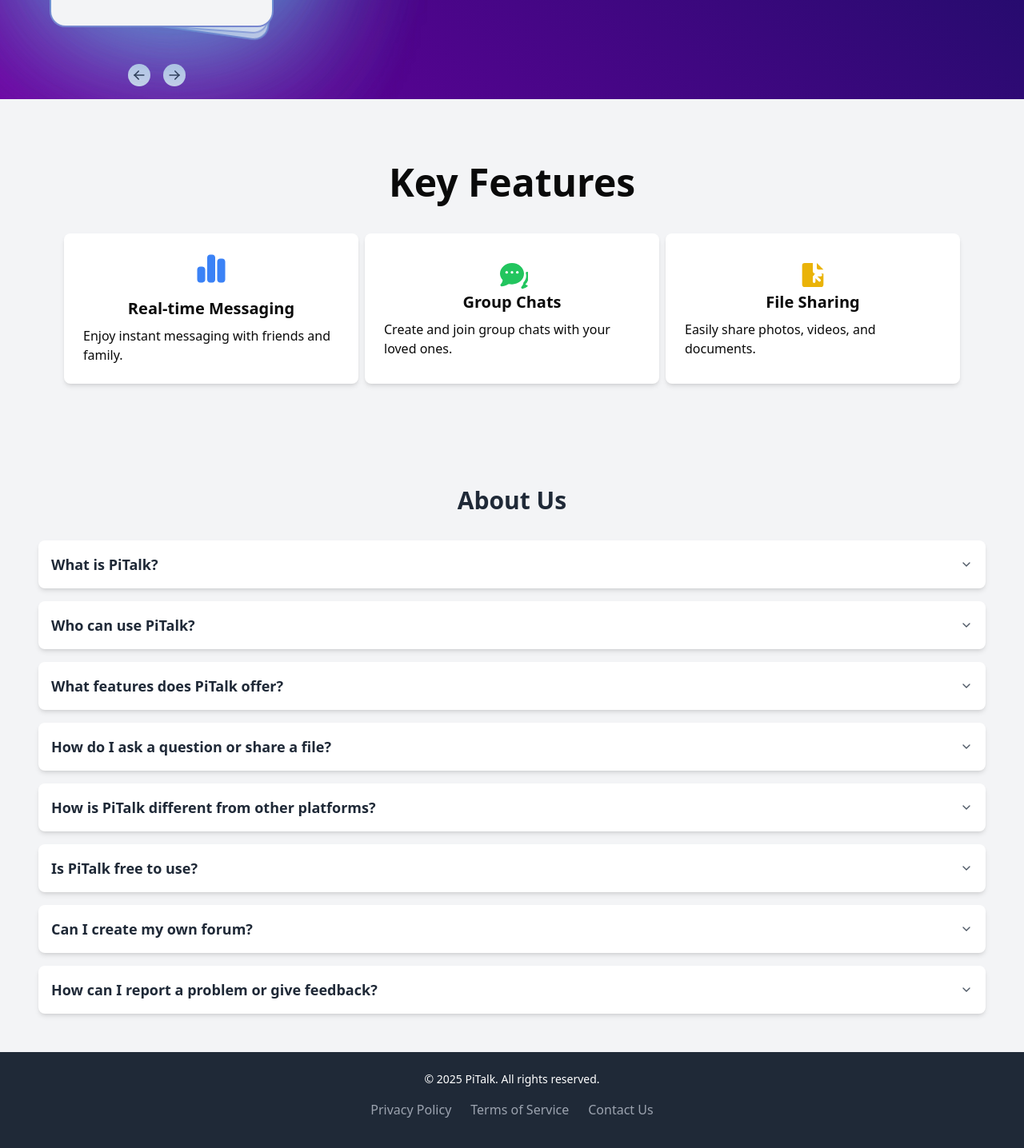
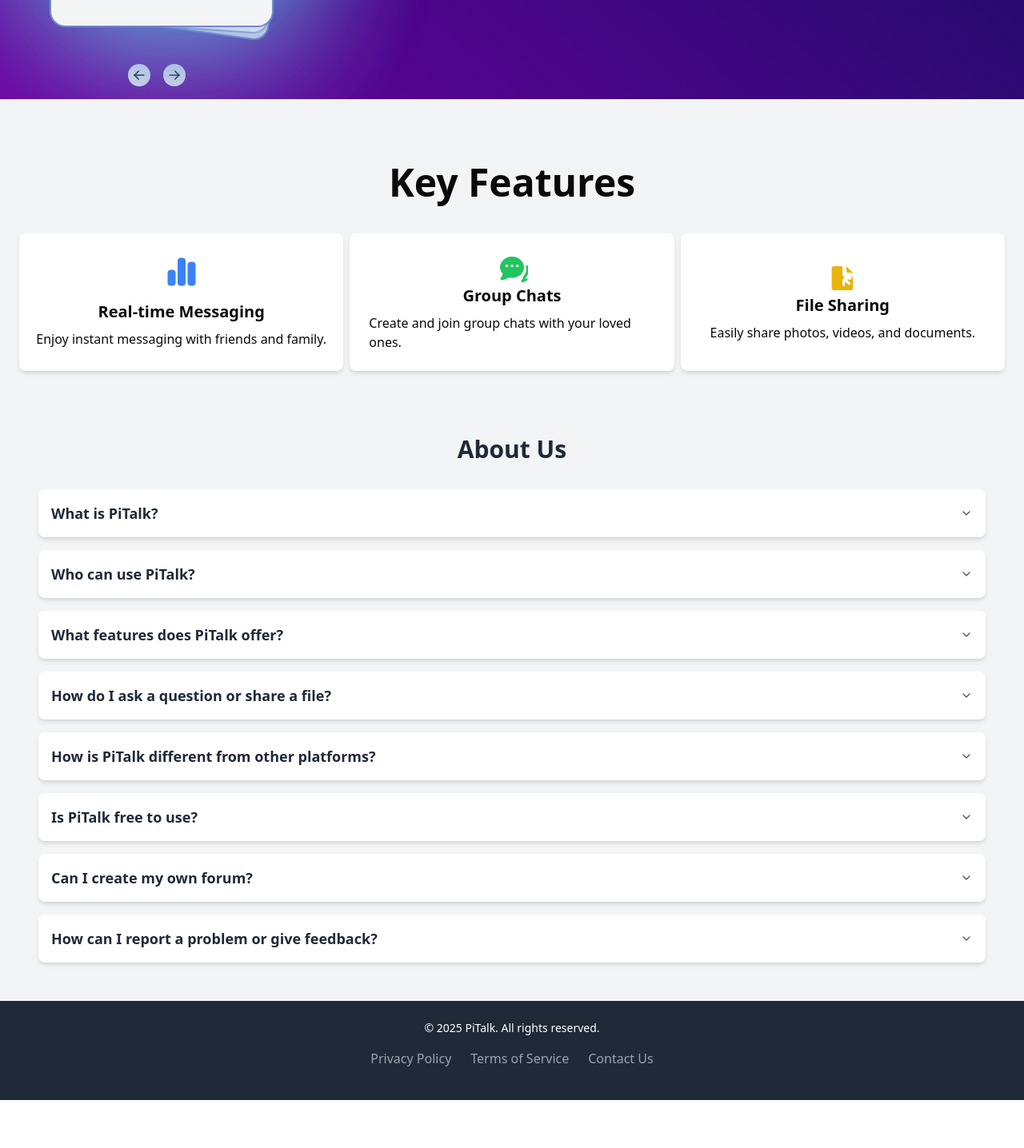
Before and after one commit to adityakashyap5047/PiTalk, a Next.js app: page / in a window 1280 px wide. Shown: the part 736-2172 px from the top of the page at 80% size. After the commit the page ends 2112 px from the top, so only its background shows below. Built offline with nearby package versions, Linux system fonts and the light colour scheme.

Commit message:
re-designing the page

```diff
--- a/app/page.js
+++ b/app/page.js
@@ -1,5 +1,4 @@
 import React from "react";
-import Image from "next/image";
 import { BackgroundGradientAnimation } from "@/components/ui/background-gradient-animation";
 import Main from "@/components/Main";
 import AboutUs from "@/components/AboutUs";
@@ -16,13 +15,13 @@ const Homepage = () => {
       </section>
 
       {/* Features Section */}
-      <section className="container mx-auto py-20 px-20">
+      <section className="container mx-auto py-20 px-6">
         <h3 className="text-5xl font-semibold text-center flex gap-2 justify-center mb-10">
           Key Features
         </h3>
 
-        <div className="grid grid-cols-1 md:grid-cols-2 lg:grid-cols-3 gap-2">
-          <div className="p-6 bg-white rounded-lg shadow-md flex justify-center flex-col items-center">
+        <div className="grid grid-cols-1 lg:grid-cols-3 w-full gap-2">
+          <div className="p-4 bg-white rounded-lg shadow-md flex justify-center flex-col items-center">
             <svg
               className="w-10 h-10 text-blue-500 fill-current mb-4"
               xmlns="http://www.w3.org/2000/svg"
--- a/components/AboutUs.js
+++ b/components/AboutUs.js
@@ -54,7 +54,7 @@ const AboutUs = () => {
   };
 
   return (
-    <section className="bg-gray-100 py-12">
+    <section className="bg-gray-100 pb-12">
       <div className="container mx-auto px-6 md:px-12">
         <h2 className="text-3xl font-bold text-center text-gray-800 mb-8">
           About Us
```
